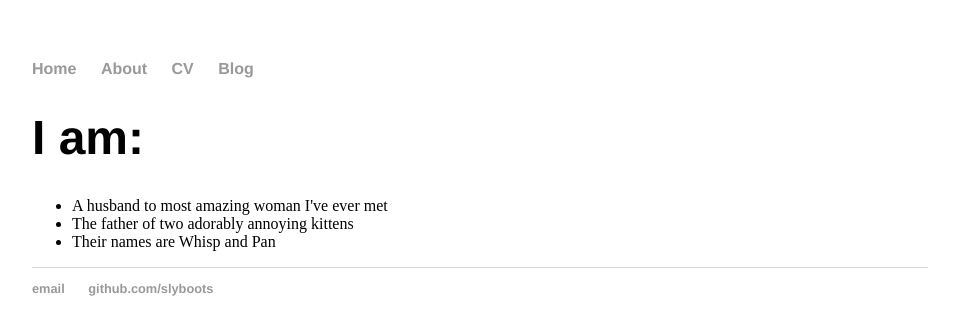
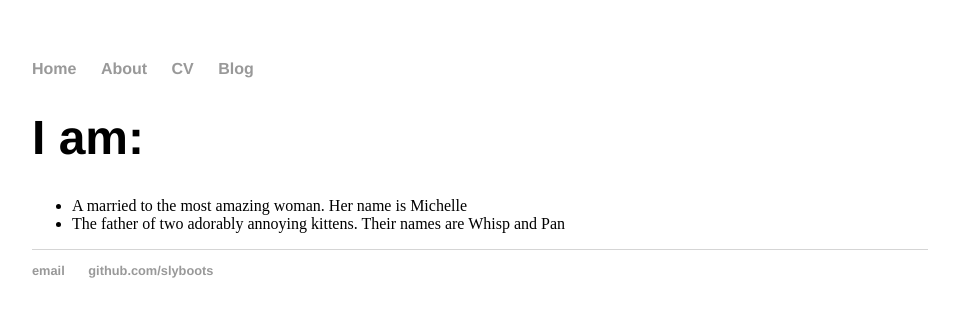
Before and after one commit to slyboots/slyboots.github.io, a Jekyll site: the page built from about/index.html, in a window 1280 px wide. Shown: the top 335 px of the page, without its empty margins (160-1119 px from the left). Built offline with Jekyll 4.4.1, drawn with Linux system fonts in a browser that asks for light colours.

Commit message:
fixed a typo and rearranged the list of facts about me

```diff
--- a/about/index.html
+++ b/about/index.html
@@ -5,8 +5,7 @@ title: Me
     <div class="blurb">
         <h1>I am:</h1>
         <ul>
-            <li>A husband to most amazing woman I've ever met</li>
-            <li>The father of two adorably annoying kittens</li>
-            <li>Their names are Whisp and Pan</li>
+            <li>A married to the most amazing woman. Her name is Michelle</li>
+            <li>The father of two adorably annoying kittens. Their names are Whisp and Pan</li>
         </ul>
     </div>
```
